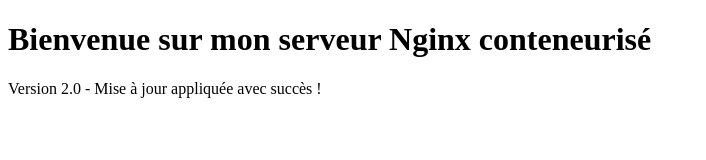
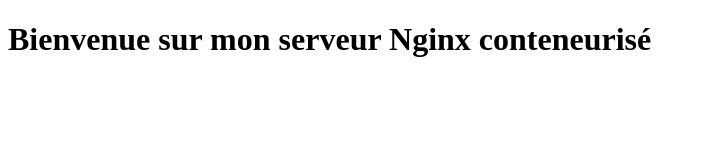
Before and after one commit to hayetder3/docker-images, a plain HTML site: page versioning/index.html in a window 1280 px wide. Shown: the whole page, without its empty margins (0-706 px from the left). Drawn offline with Linux system fonts and the light colour scheme.

Commit message:
tp docker images

```diff
--- a/versioning/index.html
+++ b/versioning/index.html
@@ -6,6 +6,5 @@
 </head>
 <body>
     <h1>Bienvenue sur mon serveur Nginx conteneurisé</h1>
-    <p>Version 2.0 - Mise à jour appliquée avec succès !</p>
 </body>
 </html>
```
